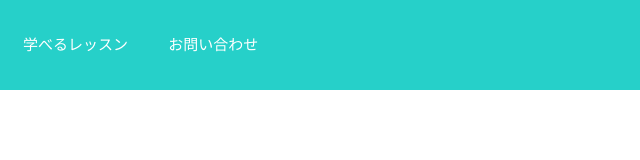
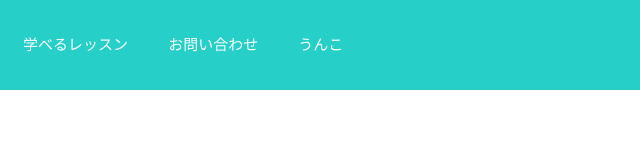
Before and after one commit to project1y/prog-8.github.io, a plain HTML site: page index.html in a window 1280 px wide. Shown: the full height of the page, 378-1018 px from the left. Drawn offline with Linux system fonts and the light colour scheme.

Commit message:
Update index.html

```diff
--- a/index.html
+++ b/index.html
@@ -14,6 +14,7 @@
           <li>プログラミングとは</li>
           <li>学べるレッスン</li>
           <li>お問い合わせ</li>
+          <li>うんこ</li>
         </ul>
       </div>
     </div>
```
